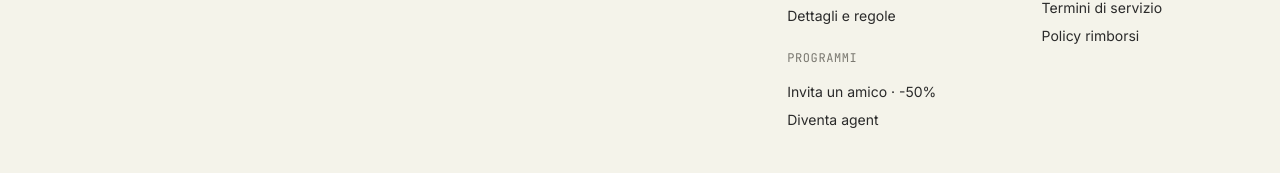
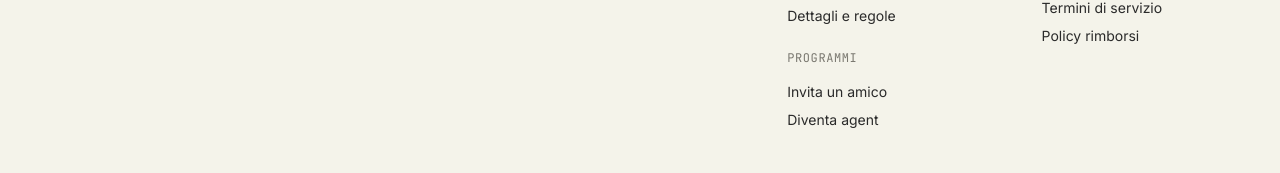
Before and after one commit to ciroriccio-1994/overfy, a Next.js app in the folder apps/catalogo/: page / in a window 1280 px wide. Shown: the part 7452-7625 px from the top of the page. Built offline with nearby package versions, Linux system fonts and the light colour scheme; no server answers.

Commit message:
fix: pulizia footer + nascondo sezioni abbonamento/referral per admin

```diff
--- a/apps/catalogo/app/components/Footer.tsx
+++ b/apps/catalogo/app/components/Footer.tsx
@@ -97,7 +97,7 @@ export function Footer() {
               Programmi
             </div>
             <ul className="space-y-2 text-sm text-[var(--color-ink-soft)]">
-              <li><Link href="/invita" className="hover:text-[var(--color-ink)] transition">Invita un amico · -50%</Link></li>
+              <li><Link href="/invita" className="hover:text-[var(--color-ink)] transition">Invita un amico</Link></li>
               <li><Link href="/agenti" className="hover:text-[var(--color-ink)] transition">Diventa agent</Link></li>
             </ul>
           </div>
--- a/apps/catalogo/app/dashboard/DashboardClient.tsx
+++ b/apps/catalogo/app/dashboard/DashboardClient.tsx
@@ -72,7 +72,8 @@ export function DashboardClient({ profile, subscription, planInfo, invoices, aut
         )}
       </div>
 
-      {/* SEZIONE 1 — IL TUO PIANO */}
+      {/* SEZIONE 1 — IL TUO PIANO (nascosta per admin) */}
+      {!profile.is_admin && (
         <SectionCard label="Il tuo piano">
           {subscription && planInfo ? (
             <PlanBlock
@@ -86,8 +87,10 @@ export function DashboardClient({ profile, subscription, planInfo, invoices, aut
             <NoPlanBlock />
           )}
         </SectionCard>
+      )}
 
-      {/* SEZIONE 2 — ULTIME FATTURE */}
+      {/* SEZIONE 2 — ULTIME FATTURE (nascosta per admin) */}
+      {!profile.is_admin && (
         <SectionCard label="Ultime fatture">
           {invoices.length === 0 ? (
             <p className="text-sm text-[var(--color-ink-soft)]">
@@ -101,16 +104,19 @@ export function DashboardClient({ profile, subscription, planInfo, invoices, aut
             </ul>
           )}
         </SectionCard>
+      )}
 
       {/* SEZIONE 3 — PROFILO */}
       <SectionCard label="Profilo">
         <ProfileForm profile={profile} />
       </SectionCard>
 
-      {/* SEZIONE 4 — INVITA UN AMICO (patch 2026-04-21) */}
+      {/* SEZIONE 4 — INVITA UN AMICO (nascosta per admin) */}
+      {!profile.is_admin && (
         <SectionCard label="Invita un amico">
           <ReferralBlock hasSub={!!subscription && subscription.status === 'active'} />
         </SectionCard>
+      )}
 
       {/* SEZIONE 5 — SUPPORTO + LOGOUT */}
       <SectionCard label="Supporto">
```
Lines whose indentation alone changed are shown as unchanged.
